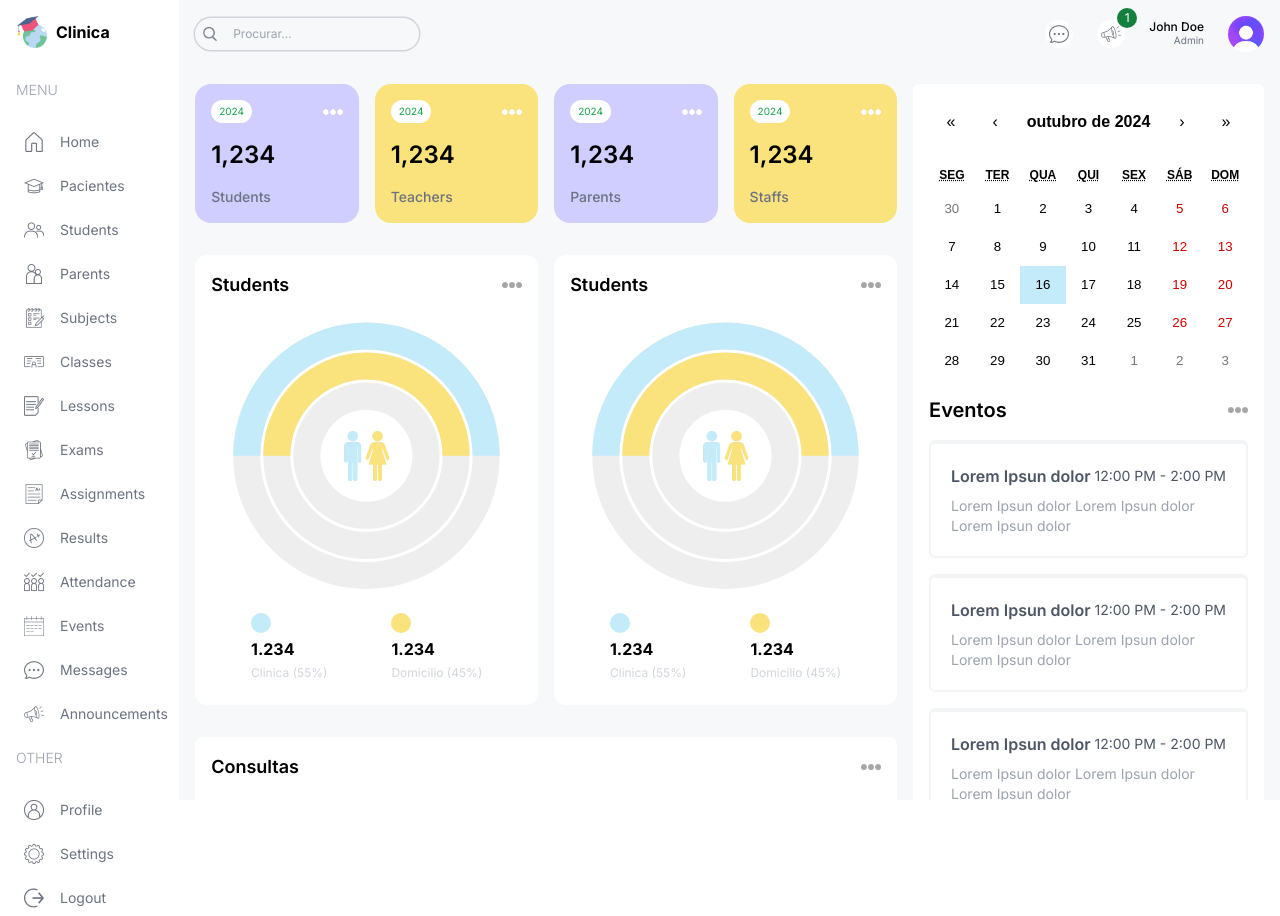
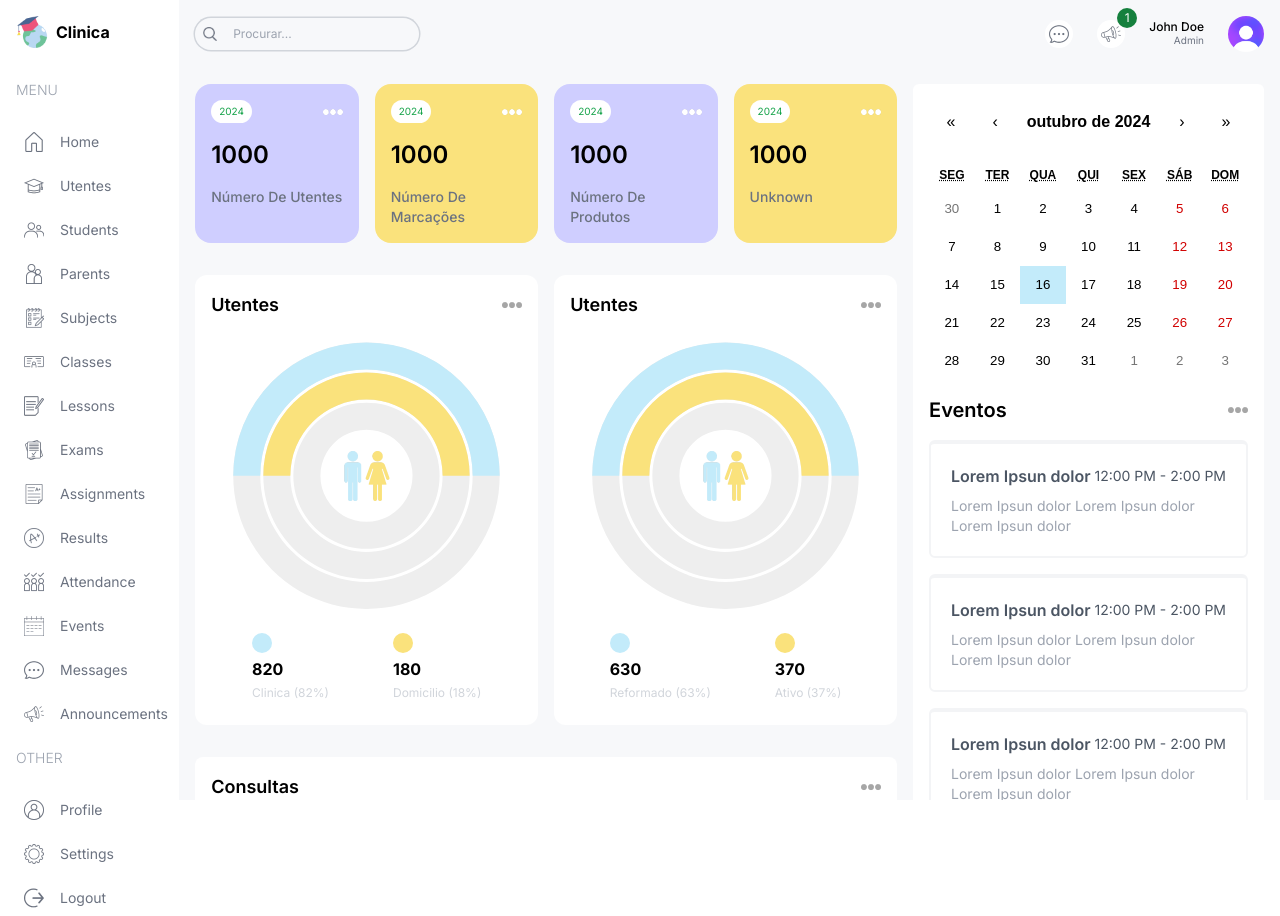
Before and after one commit to DinisFigueiras/clinic, a Next.js app: page /admin in a window 1280 px wide. Built offline with nearby package versions, Linux system fonts and the light colour scheme.

Commit message:
admin page language pt

```diff
--- a/src/app/(dashboard)/admin/page.tsx
+++ b/src/app/(dashboard)/admin/page.tsx
@@ -11,10 +11,10 @@ const AdminPage = () => {
             <div className="w-full lg:w-2/3 flex flex-col gap-8">
                 {/* USER CARDS */}
                 <div className="flex gap-4 justify-between flex-wrap">
-                    <UserCard type="student"/>
-                    <UserCard type="teacher"/>
-                    <UserCard type="parent"/>
-                    <UserCard type="staff"/>
+                    <UserCard type="Número de Utentes"/>
+                    <UserCard type="Número de Marcações"/>
+                    <UserCard type="Número de Produtos"/>
+                    <UserCard type="Unknown"/>
                 </div>
                 {/* MIDDLE CHARTS */}
                 <div className="flex gap-4 flex-col lg:flex-row">
--- a/src/components/AttendanceChart.tsx
+++ b/src/components/AttendanceChart.tsx
@@ -6,33 +6,33 @@ import { BarChart, Bar, XAxis, YAxis, CartesianGrid, Tooltip, Legend, Responsive
 const data = [
   {
     name: 'Segunda',
-    clinica: 40,
-    domicilio: 24,
+    Clinica: 40,
+    Domicilio: 24,
   },
   {
     name: 'Terça',
-    clinica: 30,
-    domicilio: 13,
+    Clinica: 30,
+    Domicilio: 13,
   },
   {
     name: 'Quarta',
-    clinica: 20,
-    domicilio: 90,
+    Clinica: 20,
+    Domicilio: 90,
   },
   {
     name: 'Quinta',
-    clinica: 27,
-    domicilio: 39,
+    Clinica: 27,
+    Domicilio: 39,
   },
   {
     name: 'Sexta',
-    clinica: 18,
-    domicilio: 48,
+    Clinica: 18,
+    Domicilio: 48,
   },
   {
     name: 'Sabado',
-    clinica: 23,
-    domicilio: 38,
+    Clinica: 23,
+    Domicilio: 38,
   }
 ];
 
@@ -50,8 +50,8 @@ const AttendanceChart = () => {
                     <YAxis axisLine={false} tickLine={false}/>
                     <Tooltip contentStyle={{borderRadius:"10px", borderColor:"lightgray"}}/>
                     <Legend align='left' verticalAlign='top' wrapperStyle={{paddingTop:"20px", paddingBottom:"40px"}}/>
-                    <Bar dataKey="clinica" stackId="a" fill="#C3EBFA" legendType='circle' />
-                    <Bar dataKey="domicilio" stackId="a" fill="#FAE27C" legendType='circle'radius={[10,10,0,0]}/>
+                    <Bar dataKey="Clinica" stackId="a" fill="#C3EBFA" legendType='circle' />
+                    <Bar dataKey="Domicilio" stackId="a" fill="#FAE27C" legendType='circle'radius={[10,10,0,0]}/>
                 </BarChart>
             </ResponsiveContainer>
         </div>
--- a/src/components/CountChart.tsx
+++ b/src/components/CountChart.tsx
@@ -27,7 +27,7 @@ const CountChart = () => {
         <div className='bg-white rounded-xl w-full h-full p-4'>
             {/* TITLE */}
             <div className='flex justify-between items-center'>
-                <h1 className='text-lg font-semibold'>Students</h1>
+                <h1 className='text-lg font-semibold'>Utentes</h1>
                 <Image src="/moreDark.png" alt="" width={20} height={20}/>
             </div>
             {/* CHART */}
@@ -46,13 +46,13 @@ const CountChart = () => {
             <div className='flex justify-center gap-16'>
                 <div className='flex flex-col gap-1'>
                     <div className='w-5 h-5 bg-blueSky rounded-full'></div>
-                    <h1 className='font-bold'>1.234</h1>
-                    <h2 className='text-xs text-gray-300'>Clinica (55%)</h2>
+                    <h1 className='font-bold'>820</h1>
+                    <h2 className='text-xs text-gray-300'>Clinica (82%)</h2>
                 </div>
                 <div className='flex flex-col gap-1'>
                     <div className='w-5 h-5 bg-yellow rounded-full'></div>
-                    <h1 className='font-bold'>1.234</h1>
-                    <h2 className='text-xs text-gray-300'>Domicilio (45%)</h2>
+                    <h1 className='font-bold'>180</h1>
+                    <h2 className='text-xs text-gray-300'>Domicilio (18%)</h2>
                 </div>
             </div>
         </div>
--- a/src/components/CountChart2.tsx
+++ b/src/components/CountChart2.tsx
@@ -27,7 +27,7 @@ const CountChart2 = () => {
         <div className='bg-white rounded-xl w-full h-full p-4'>
             {/* TITLE */}
             <div className='flex justify-between items-center'>
-                <h1 className='text-lg font-semibold'>Students</h1>
+                <h1 className='text-lg font-semibold'>Utentes</h1>
                 <Image src="/moreDark.png" alt="" width={20} height={20}/>
             </div>
             {/* CHART */}
@@ -46,13 +46,13 @@ const CountChart2 = () => {
             <div className='flex justify-center gap-16'>
                 <div className='flex flex-col gap-1'>
                     <div className='w-5 h-5 bg-blueSky rounded-full'></div>
-                    <h1 className='font-bold'>1.234</h1>
-                    <h2 className='text-xs text-gray-300'>Clinica (55%)</h2>
+                    <h1 className='font-bold'>630</h1>
+                    <h2 className='text-xs text-gray-300'>Reformado (63%)</h2>
                 </div>
                 <div className='flex flex-col gap-1'>
                     <div className='w-5 h-5 bg-yellow rounded-full'></div>
-                    <h1 className='font-bold'>1.234</h1>
-                    <h2 className='text-xs text-gray-300'>Domicilio (45%)</h2>
+                    <h1 className='font-bold'>370</h1>
+                    <h2 className='text-xs text-gray-300'>Ativo (37%)</h2>
                 </div>
             </div>
         </div>
--- a/src/components/Menu.tsx
+++ b/src/components/Menu.tsx
@@ -14,7 +14,7 @@ const menuItems = [
       },
       {
         icon: "/teacher.png",
-        label: "Pacientes",
+        label: "Utentes",
         href: "/list/patients",
         visible: ["admin", "teacher"],
       },
--- a/src/components/Usercard.tsx
+++ b/src/components/Usercard.tsx
@@ -9,8 +9,8 @@ const UserCard = ({type}:{type:string}) => {
                 </span>
                 <Image src="/more.png" alt="" width={20} height={20}/>
             </div>
-            <h1 className="text-2xl font-semibold my-4">1,234</h1>
-            <h2 className="capitalize text-sm font-medium text-gray-500">{type}s</h2>
+            <h1 className="text-2xl font-semibold my-4">1000</h1>
+            <h2 className="capitalize text-sm font-medium text-gray-500">{type}</h2>
         </div>
     )
 }
```
